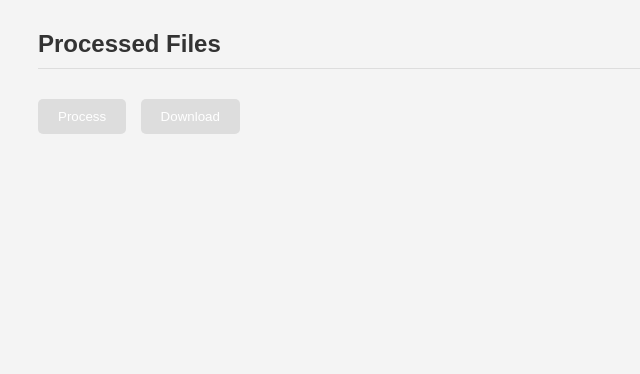
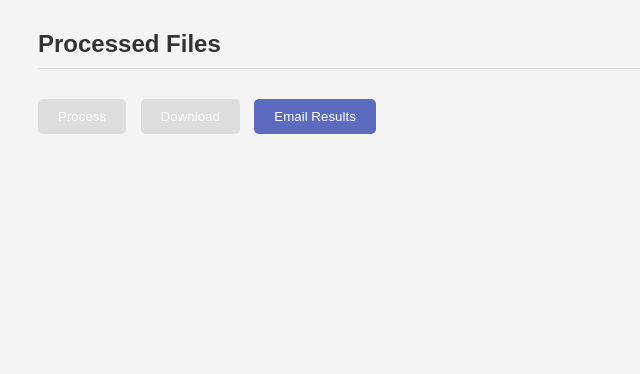
Before and after one commit to NotTheFloor/DS2LV, a Flask app: page / in a window 1280 px wide. Shown: the part 270-644 px from the top of the page, without its empty margins (0-640 px from the left). Run offline with Flask 3, Linux system fonts and the light colour scheme; the visitor is signed in with stand-in values (Sample User, id 1); parts of the project's set-up code (start-up, migrations or seed data) failed here and were passed over; some libraries are stand-ins or nearby versions.

Commit message:
Added random key generator; Added email validator; Added cosmos library, updated requirements.txt; Added front end email button, dialog, and javascript; Added backend email item creation through cosmos no sql db

```diff
--- a/app.py
+++ b/app.py
@@ -14,14 +14,29 @@ from flask import (
 from flask_sse import sse
 import dotenv
 import bleach
-import os, shutil, threading, uuid, requests
+import os, shutil, threading, uuid, requests, secrets, string, re
 from datetime import timedelta
 from sendgrid import SendGridAPIClient
 from sendgrid.helpers.mail import Mail
+from azure.cosmos import CosmosClient, PartitionKey
+from azure.cosmos.exceptions import CosmosHttpResponseError
 
 import ds2logreader
 
 dotenv.load_dotenv()
+
+CDB_NAME = "ds2lv-db"
+CDB_CONTAINER_NAME = "emails"
+CDB_ENDPOINT = os.getenv("COSMOS_ENDPOINT")
+CDB_KEY = os.getenv("COSMOS_KEY")
+
+is_prod = os.getenv("IS_PROD")
+file_root = os.getenv("FILE_ROOT")
+
+UPLOAD_FOLDER = os.path.join(file_root, "uploads")
+ARCHIVE_FOLDER = os.path.join(file_root, "archive")
+OUTPUT_TEMP_FOLDER = os.path.join(file_root, "output_temp")
+FINAL_FOLDER = os.path.join(file_root, "final")
 
 app = Flask(__name__)
 app.secret_key = os.getenv("SECRET_KEY")
@@ -33,23 +48,25 @@ assert app.secret_key is not None
 app.config["REDIS_URL"] = os.getenv("REDIS_URL")
 app.config["PERMANENT_SESSION_LIFETIME"] = timedelta(hours=4)
 
-
-is_prod = os.getenv("IS_PROD")
-valid_sessions = []
-
 app.register_blueprint(sse, url_prefix="/stream")
 
-file_root = os.getenv("FILE_ROOT")
-
-UPLOAD_FOLDER = os.path.join(file_root, "uploads")
-ARCHIVE_FOLDER = os.path.join(file_root, "archive")
-OUTPUT_TEMP_FOLDER = os.path.join(file_root, "output_temp")
-FINAL_FOLDER = os.path.join(file_root, "final")
 app.config["UPLOAD_FOLDER"] = UPLOAD_FOLDER
 app.config["ARCHIVE_FOLDER"] = ARCHIVE_FOLDER
 app.config["OUTPUT_TEMP_FOLDER"] = OUTPUT_TEMP_FOLDER
 app.config["FINAL_FOLDER"] = FINAL_FOLDER
 app.config["RECAPTCHA_SECRET_KEY"] = os.getenv("RC_SECRET_KEY_V2")
+
+
+def is_valid_email(email):
+    """Check if the given string looks like an email address."""
+    pattern = r"^[\w\.-]+@[\w\.-]+\.\w+$"
+    return re.match(pattern, email) is not None
+
+
+def generate_random_key(length=32):
+    """Generate a random key of given length."""
+    characters = string.ascii_letters + string.digits
+    return "".join(secrets.choice(characters) for _ in range(length))
 
 
 @app.route("/feedback", methods=["POST"])
@@ -90,31 +107,31 @@ def feedback():
         )
 
 
-@app.before_request
-def create_session():
-    # Check if session is not initialized
-    if "session_id" not in session:
-        # Generate a unique id for the session
-        session_id = str(uuid.uuid4())
-        # Save the session id in flask's session
-        session["session_id"] = session_id
-        # Create a new directory to store this user's files
-        upload_dir = os.path.join(app.config["UPLOAD_FOLDER"], session_id)
-        os.makedirs(upload_dir, exist_ok=True)
+# @app.before_request
+# def create_session():
+#     # Check if session is not initialized
+#     if "session_id" not in session:
+#         # Generate a unique id for the session
+#         session_id = str(uuid.uuid4())
+#         # Save the session id in flask's session
+#         session["session_id"] = session_id
+#         # Create a new directory to store this user's files
+#         upload_dir = os.path.join(app.config["UPLOAD_FOLDER"], session_id)
+#         os.makedirs(upload_dir, exist_ok=True)
 
-        # Similar for the output temp directory
-        output_temp_dir = os.path.join(
-            app.config["OUTPUT_TEMP_FOLDER"], session_id
-        )
-        os.makedirs(output_temp_dir, exist_ok=True)
+#         # Similar for the output temp directory
+#         output_temp_dir = os.path.join(
+#             app.config["OUTPUT_TEMP_FOLDER"], session_id
+#         )
+#         os.makedirs(output_temp_dir, exist_ok=True)
 
-        # Similar for the archive directory
-        archive_dir = os.path.join(app.config["ARCHIVE_FOLDER"], session_id)
-        os.makedirs(archive_dir, exist_ok=True)
+#         # Similar for the archive directory
+#         archive_dir = os.path.join(app.config["ARCHIVE_FOLDER"], session_id)
+#         os.makedirs(archive_dir, exist_ok=True)
 
-        # Similar for the final directory
-        final_dir = os.path.join(app.config["FINAL_FOLDER"], session_id)
-        os.makedirs(final_dir, exist_ok=True)
+#         # Similar for the final directory
+#         final_dir = os.path.join(app.config["FINAL_FOLDER"], session_id)
+#         os.makedirs(final_dir, exist_ok=True)
 
 
 @app.route("/", methods=["GET", "POST"])
@@ -125,7 +142,7 @@ def index():
         if is_prod:
             recaptcha_response = request.form.get("g-recaptcha-response")
         if "session_id" not in session:
-            if recaptcha_response or not is_prod:
+            if recaptcha_response and not is_prod:
                 data = {
                     "secret": app.config["RECAPTCHA_SECRET_KEY"],
                     "response": recaptcha_response,
@@ -139,7 +156,7 @@ def index():
                 if not google_response_json["success"]:
                     print("Invalid reCAPTCHA response")
                     return "Invalid reCAPTCHA. Please try again.", 400
-            else:
+            elif is_prod:
                 print("No reCAPTCHA response")
                 return "No reCAPTCHA. Please try again.", 400
 
@@ -297,5 +314,65 @@ def reset_files():
     return "", 204
 
 
+@app.route("/email", methods=["POST"])
+def email_user():
+    session_id = session["session_id"]
+    data = request.get_json()
+    email_address = data.get("email_address")
+
+    # TODO: Should further validate the email address here
+    if not email_address:
+        return "No email address found", 400
+
+    if not is_valid_email(email_address):
+        return "Email is of an unexpected form", 400
+
+    key_path = PartitionKey(path="/emailId")
+
+    print("Opening client")
+    client = CosmosClient(CDB_ENDPOINT, CDB_KEY)
+
+    print("Connecting DB")
+    database = client.create_database_if_not_exists(id=CDB_NAME)
+
+    print("Getting container")
+    container = database.create_container_if_not_exists(
+        id=CDB_CONTAINER_NAME, partition_key=key_path
+    )
+
+    try:
+        # Can be removed in prod
+        print(f"Attempting to read item with email {email_address}")
+        item = container.read_item(
+            item=email_address, partition_key="Email Addresses"
+        )
+    except CosmosHttpResponseError as e:
+        # Can be removed in prod
+        print(f"Email address {email_address} not found. Creating item")
+        print(e)
+
+        final_dir = os.path.join(
+            app.config["FINAL_FOLDER"], session_id, "output.zip"
+        )
+
+        new_item = {
+            "id": email_address,
+            "emailId": "Email Addresses",
+            "secret": generate_random_key(),
+            "is_verified": False,
+            "retries": 0,
+            "send_count": 0,
+            "download_link": final_dir,
+        }
+
+        container.create_item(new_item)
+
+        return "", 201
+
+    print(item)
+
+    return "", 200
+
+
 if __name__ == "__main__":
     app.run(debug=True)
--- a/requirements.txt
+++ b/requirements.txt
@@ -1,4 +1,6 @@
 -i https://pypi.org/simple
+azure-core==1.26.4 ; python_version >= '3.7'
+azure-cosmos==4.3.1
 bleach==6.0.0
 blinker==1.6.2 ; python_version >= '3.7'
 certifi==2023.5.7 ; python_version >= '3.6'
@@ -17,6 +19,7 @@ requests==2.31.0
 sendgrid==6.10.0
 six==1.16.0 ; python_version >= '2.7' and python_version not in '3.0, 3.1, 3.2, 3.3'
 starkbank-ecdsa==2.2.0
+typing-extensions==4.6.2 ; python_version >= '3.7'
 urllib3==2.0.2 ; python_version >= '3.7'
 webencodings==0.5.1
 werkzeug==2.3.4 ; python_version >= '3.8'
--- a/static/scripts/index.js
+++ b/static/scripts/index.js
@@ -22,6 +22,11 @@ document.addEventListener("DOMContentLoaded", (event) => {
     const fileUploadError = document.getElementById("fileUploadError");
     let openProcessing = 0;
 
+    const emailForm = document.querySelector("#emailDialog form");
+    const emailResultsButton = document.getElementById("emailResultsButton");
+    const emailDialog = document.getElementById("emailDialog");
+    const emailCancel = document.getElementById("emailCancel");
+
     // Get a reference to the dialog and the submit button
     var dialog = document.getElementById('feedbackDialog');
     var feedbackSubmit = document.getElementById('feedbackSubmit');
@@ -41,7 +46,50 @@ document.addEventListener("DOMContentLoaded", (event) => {
         document.getElementById("rc-div").hidden = true;
     };
 
-    console.log(window.location.hostname);
+    emailResultsButton.addEventListener("click", () => {
+        emailDialog.showModal();
+    });
+
+    emailCancel.addEventListener("click", () => {
+        emailDialog.close();
+    });
+
+    emailForm.addEventListener("submit", (event) => {
+        event.preventDefault();
+        const emailInput = document.getElementById("emailAddress");
+        const email = emailInput.value;
+
+        // Validate the email address on the client-side if needed
+
+        // Create the request body
+        const requestBody = {
+            email_address: email,
+        };
+
+        // Send the POST request to the server
+        fetch("/email", {
+            method: "POST",
+            headers: {
+                "Content-Type": "application/json",
+            },
+            body: JSON.stringify(requestBody),
+        })
+            .then((response) => {
+                if (response.ok) {
+                    // Handle successful response
+                    console.log("Email sent successfully");
+                    // Close the dialog after successful email submission
+                    emailDialog.close();
+                } else {
+                    // Handle error response
+                    console.error("Error sending email:", response.status);
+                }
+            })
+            .catch((error) => {
+                // Handle network or other errors
+                console.error("Error sending email:", error);
+            });
+    });
 
     // Send feedback when the submit button is clicked
     feedbackSubmit.onclick = function () {
--- a/static/styles/index.css
+++ b/static/styles/index.css
@@ -105,3 +105,7 @@ tr:nth-child(even) {
     width: 380px;
     height: 100px;
 }
+
+#emailAddress {
+    width: 80ch;
+}
--- a/templates/index.html
+++ b/templates/index.html
@@ -38,10 +38,22 @@
     </div>
     <button id="process" disabled>Process</button>
     <button id="downloadButton" disabled>Download</button>
+    <button id="emailResultsButton">Email Results</button>
     <div id="processStatus"></div>
     <a href="https://www.paypal.com/donate/?business=5XK36BWCXUEWN&no_recurring=0&item_name=Continuing+creating+and+providing+software+to+make+your+life+easier&currency_code=USD" target="_blank">
         <button id="donateButton">Donate</button>
     </a>
+    <dialog id="emailDialog">
+        <form>
+          <label for="emailAddress">Email Address:</label>
+          <input type="email" id="emailAddress" required>
+
+          <menu>
+            <button type="button" id="emailCancel">Cancel</button>
+            <button type="submit" id="emailSubmit">Submit</button>
+          </menu>
+        </form>
+      </dialog>
     <button type="button" class="btn btn-primary" id="feedbackButton">
         Feature Requests/Feedback
     </button>
```
Also changed, not shown: 2 other files.
